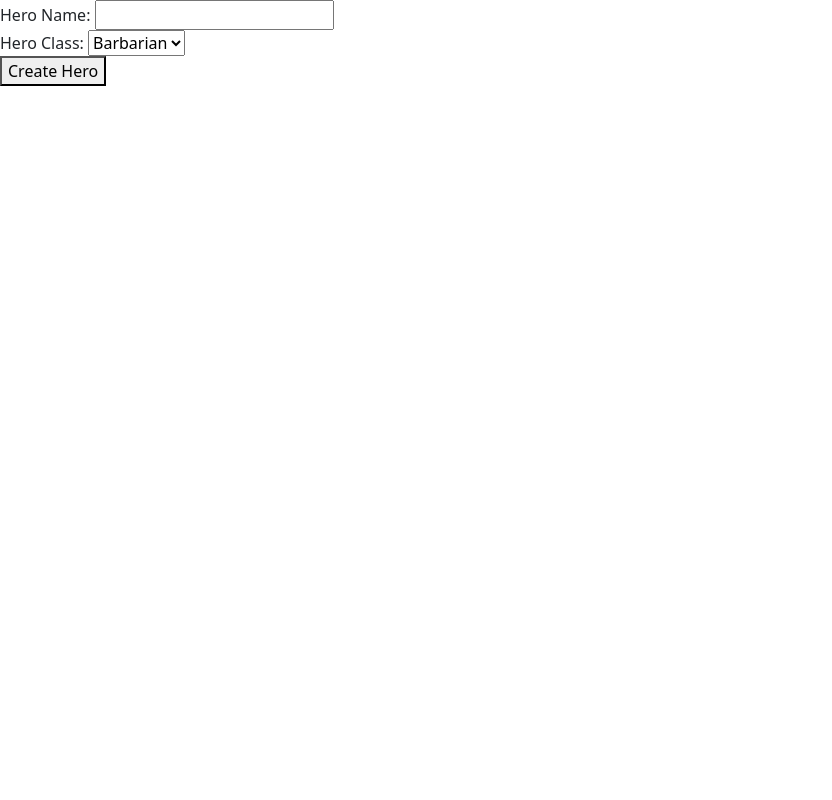
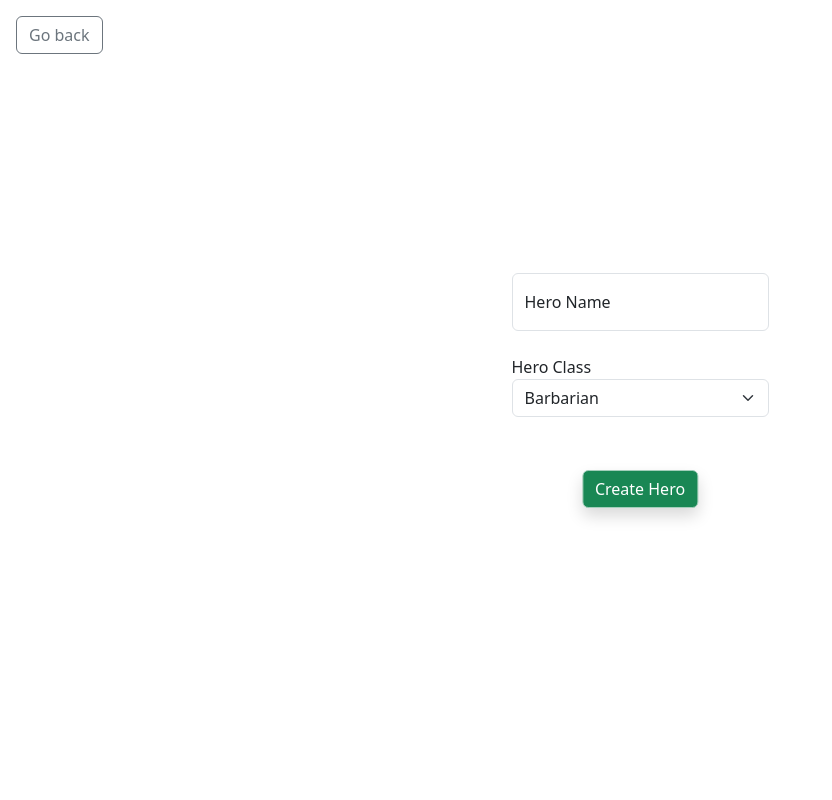
Before and after one commit to kappq/heroquest-stats-tracker, a Flask app: page /create-hero in a window 1280 px wide. Shown: the whole page, without its empty margins (0-832 px from the left). Run offline with Flask 3, Linux system fonts and the light colour scheme; the visitor is signed in with stand-in values (Sample User, id 1).

Commit message:
Frontend create-hero go back button

```diff
--- a/heroquest/templates/main/create_hero.html
+++ b/heroquest/templates/main/create_hero.html
@@ -3,19 +3,27 @@
 {% block title %}Create Hero{% endblock %}
 
 {% block content %}
-<form method="post">
-    <label for="hero-name">Hero Name:</label>
-    <input type="text" name="hero-name" required><br>
+<div class="container min-vh-100 d-flex justify-content-center align-items-center">
+    <form method="post">
 
-    <label for="hero-class">Hero Class:</label>
-    <select name="hero-class">
-        <option value="barbarian">Barbarian</option>
-        <option value="dwarf">Dwarf</option>
-        <option value="elf">Elf</option>
-        <option value="wizard">Wizard</option>
-    </select><br>
+        <div class="input-group ">
+            <div class="form-floating">
+                <input type="text" class="form-control" id="floatingInputGroup1" placeholder="Hero Name" name="hero-name" required><br>
+                <label for="hero-name">Hero Name</label>
+            </div>
+        </div>
 
-    <button type="submit">Create Hero</button>
-</form>
-
+        <div>
+            <label for="hero-class">Hero Class</label>
+            <select name="hero-class" class="form-select">
+                <option selected value="barbarian">Barbarian</option>
+                <option value="dwarf">Dwarf</option>
+                <option value="elf">Elf</option>
+                <option value="wizard">Wizard</option>
+            </select><br>
+        <div>
+        <button type="submit" class="shadow btn btn-success border border-success-subtle position-sticky start-50 translate-middle mt-5">Create Hero</button>
+        <a href="{{ url_for('main.heroes') }}" class="btn btn-outline-secondary position-absolute top-0 start-0 mt-3 ms-3"> Go back</a>
+    </form>
+</div>
 {% endblock %}
--- a/heroquest/templates/main/hero.html
+++ b/heroquest/templates/main/hero.html
@@ -25,6 +25,8 @@
         </div>
 
     </div>
+
+    <a href="{{ url_for('main.heroes') }}" class="btn btn-outline-secondary position-absolute top-0 start-0 mt-3 ms-3"> Go back </a>
 </div>
 
 
--- a/heroquest/templates/main/heroes.html
+++ b/heroquest/templates/main/heroes.html
@@ -13,19 +13,23 @@
                     <h1 class="card-title d-flex justify-content-center">{{ hero.name }}</h1>
                     <p class="card-text d-flex justify-content-center">Let's play with {{ hero.name }}</p>
                     <a href="{{ url_for('main.hero', hero_id=hero.id) }}" class="btn btn-success d-flex align-items-center d-flex justify-content-center">Play</a>
-                    <a href="{{ url_for('main.delete_hero', hero_id=hero.id) }}" class="shadow btn btn-danger border border-danger-subtle">Delete this Hero</a>
+                    <div class="d-flex justify-content-center">
+                        <a href="{{ url_for('main.delete_hero', hero_id=hero.id) }}" class="btn btn-outline-danger border border-danger-subtle mt-3 d-inline-flex">Delete this Hero</a>
+                    </div>
                 </div>
             </div>
         {% endfor %}
         <div class=" d-flex justify-content-center d-flex align-items-center position-absolute bottom-0 end-25 mb-5">
             <a href="{{ url_for('main.create_hero') }}" class="shadow btn btn-success border border-success-subtle">Create a new Hero</a>
         </div>
+        <a href="{{ url_for('auth.login') }}" class="btn btn-outline-danger position-absolute top-0 start-0 mt-3 ms-3"> Logout </a>
     </ul>
 {% else %}
 
     <div class=" d-flex justify-content-center d-flex align-items-center position-absolute top-50 start-50 translate-middle">
         <a href="{{ url_for('main.create_hero') }}" class="shadow btn btn-success border border-success-subtle">Create a new Hero</a>
     </div>
+    <a href="{{ url_for('auth.login') }}" class="btn btn-outline-danger position-absolute top-0 start-0 mt-3 ms-3"> Logout </a>
 
     {% endif %}
 {% endblock %}
```
